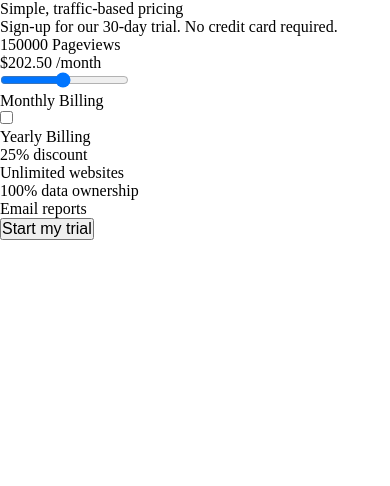
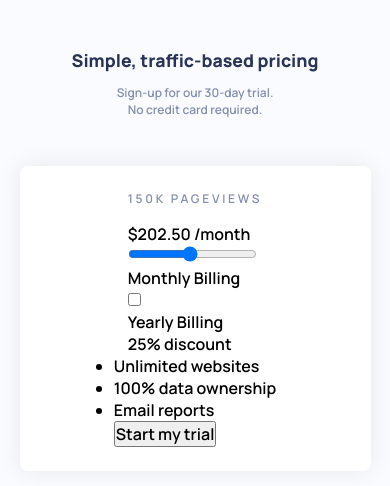
Before and after one commit to JefersonWayne/projetos, a plain HTML site: page interactive-pricing/index.html in a window 390 px wide. Drawn offline with Linux system fonts and the light colour scheme.

Commit message:
Started styling the page using the mobile-first approach

```diff
--- a/interactive-pricing/assets/script.js
+++ b/interactive-pricing/assets/script.js
@@ -7,9 +7,10 @@ const inputCheckbox = document.getElementById("checkbox");
 const rangeSpan = document.getElementById("range-display");
 const priceSpan = document.getElementById("price-display");
 
+
 function setValue(perMonth) {
     const rangeValue = Number(inputRange.value);
-    rangeSpan.textContent = rangeValue;
+    rangeSpan.textContent = (rangeValue / 1000) + "K";
 
     const toDolar = (perMonth * rangeValue).toLocaleString("en", {
         style: "currency",
--- a/interactive-pricing/assets/styles/desktop.css
+++ /dev/null
@@ -1,11 +0,0 @@
-@charset "UTF-8";
-
-/* Desktop styles sheets */
-
-* {
-    margin: 0rem;
-    padding: 0rem;
-    box-sizing: border-box;
-    font-size: 1rem;
-    font-weight: 400;
-}
--- /dev/null
+++ b/interactive-pricing/assets/styles/screen.css
@@ -0,0 +1,84 @@
+@charset "UTF-8";
+@import url('https://fonts.googleapis.com/css2?family=Manrope:wght@600;800&display=swap');
+
+/* Mobile style */
+
+:root {
+    --soft-cyan-full-slider-bar: hsl(174, 77%, 80%);
+    --strong-cyan-slider-background: hsl(174, 86%, 45%);
+    --light-grayish-red-discount-background: hsl(14, 92%, 95%);
+    --light-red-discount-text: hsl(15, 100%, 70%);
+    --pale-blue-cta-text: hsl(226, 100%, 87%);
+    --white-pricing-component-background: hsl(0, 0%, 100%);
+    --very-pale-blue-main-background: hsl(230, 100%, 99%);
+    --light-grayish-blue-empty-slider-bar: hsl(224, 65%, 95%);
+    --light-grayish-blue-toggle-background: hsl(223, 50%, 87%);
+    --grayish-blue-text: hsl(225, 20%, 60%);
+    --dark-desaturated-blue-text-cta-background: hsl(227, 35%, 25%);
+}
+
+* {
+    margin: 0rem;
+    padding: 0rem;
+    box-sizing: border-box;
+    font-size: 1rem;
+    font-weight: 600;
+    font-family: 'Manrope', sans-serif;
+}
+
+body {
+    display: flex;
+    flex-direction: column;
+    justify-content: start;
+    align-items: center;
+    width: 100vw;
+    min-height: 100vh;
+    background-color: var(--very-pale-blue-main-background);
+}
+
+header {
+    text-align: center;
+    margin: 3rem 0;
+}
+
+header>#pricing-heading {
+    color: var(--dark-desaturated-blue-text-cta-background);
+    font-weight: 800;
+    font-size: 1.1rem;
+    margin-bottom: 0.75rem;
+}
+
+header>#signup-text {
+    font-size: 0.75rem;
+    color: var(--grayish-blue-text);
+}
+
+header>#signup-text>br {
+    display: block;
+}
+
+main {
+    display: flex;
+    flex-direction: column;
+    align-items: center;
+
+    width: 90vw;
+    max-width: 600px;
+
+    background-color: var(--white-pricing-component-background);
+    box-shadow: 0 0 1.5rem rgba(0, 0, 0, 0.08);
+    border-radius: 0.5rem;
+    padding: 1.5rem;
+}
+
+main>#config>h2 {
+    color: var(--grayish-blue-text);
+    text-transform: uppercase;
+    letter-spacing: 0.17rem;
+    font-size: 0.75rem;
+    margin: 0 0 1rem 0;
+}
+
+main>#config>h2>span {
+    font-size: 0.75rem;
+}
--- a/interactive-pricing/index.html
+++ b/interactive-pricing/index.html
@@ -2,7 +2,7 @@
 <html lang="en">
 
 <head>
-  <link rel="stylesheet" href="./assets/styles/desktop.css">
+  <link rel="stylesheet" href="./assets/styles/screen.css" media="screen">
   <meta charset="UTF-8">
   <meta name="viewport" content="width=device-width, initial-scale=1.0">
   <title>Interactive pricing component</title>
@@ -12,13 +12,13 @@
 
   <header>
     <h1 id="pricing-heading">Simple, traffic-based pricing</h1>
-    <p id="signup-text">Sign-up for our 30-day trial. No credit card required.</p>
+    <p id="signup-text">Sign-up for our 30-day trial.<br>No credit card required.</p>
   </header>
 
   <main>
 
     <section id="config">
-      <h2><span id="range-display"></span> Pageviews</h2>
+      <h2><span id="range-display"></span> pageviews</h2>
       <p><span id="price-display"></span> /month</p>
 
       <input type="range" id="range" min="10000" max="300000" step="10000" value="150000">
```
